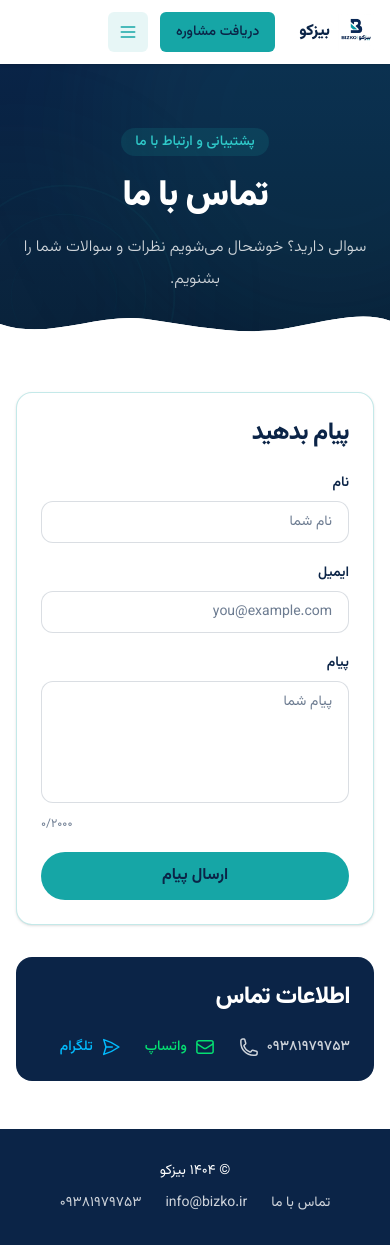
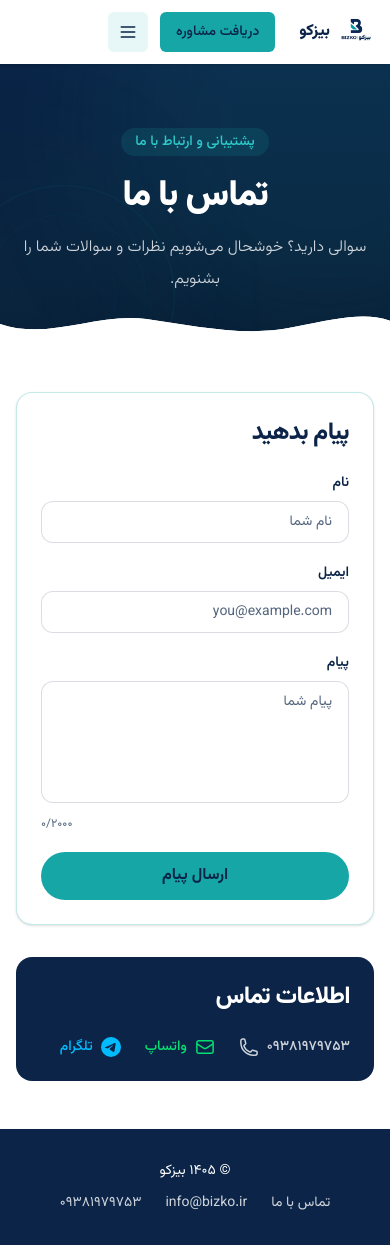
Before and after one commit to alirahnama09-hash/bizko-website, a Next.js app: page /contact in a window 390 px wide. Built offline with nearby package versions, Linux system fonts and the light colour scheme.

Commit message:
fix: P2 accessibility (forms, header, contrast), Telegram icon and dynamic footer year

```diff
--- a/app/about/page.tsx
+++ b/app/about/page.tsx
@@ -83,7 +83,7 @@ export default function AboutPage() {
       </HeroSection>
 
       <section className="mx-auto w-full max-w-3xl px-4 py-12 text-justify sm:px-6 sm:py-16">
-        <div className="space-y-5 text-base font-light leading-9 text-bizko-navy/60 sm:text-lg sm:leading-10">
+        <div className="space-y-5 text-base font-light leading-9 text-bizko-navy/70 sm:text-lg sm:leading-10">
           <p>
             بیزکو با هدف ساخت نرم‌افزارهایی شکل گرفت که صاحبان
             کسب‌وکار بتوانند واقعاً در فعالیت روزمره خود از آن‌ها استفاده
--- a/app/contact/ContactForm.tsx
+++ b/app/contact/ContactForm.tsx
@@ -1,6 +1,6 @@
 "use client";
 
-import { FormEvent, useState } from "react";
+import { FormEvent, useState, useId } from "react";
 
 const EMAIL_REGEX = /^[^\s@]+@[^\s@]+\.[^\s@]+$/;
 
@@ -12,6 +12,22 @@ export default function ContactForm() {
     "idle"
   );
   const [errorMessage, setErrorMessage] = useState("");
+
+  function resetStatusAfterEdit() {
+    setStatus((s) => (s === "error" || s === "success" ? "idle" : s));
+    setErrorMessage("");
+  }
+
+  const nameId = useId();
+  const emailId = useId();
+  const messageId = useId();
+  const errorId = useId();
+  const counterId = useId();
+
+  const nameInvalid = status === "error" && !name.trim();
+  const emailInvalid =
+    status === "error" && (!email.trim() || !EMAIL_REGEX.test(email.trim()));
+  const messageInvalid = status === "error" && !message.trim();
 
   async function handleSubmit(event: FormEvent<HTMLFormElement>) {
     event.preventDefault();
@@ -53,70 +69,94 @@ export default function ContactForm() {
     <form onSubmit={handleSubmit} className="mt-6 flex flex-col gap-5">
       <div>
         <label
-          htmlFor="name"
+          htmlFor={nameId}
           className="mb-2 block text-sm font-semibold text-bizko-navy"
         >
           نام
         </label>
         <input
-          id="name"
+          id={nameId}
           name="name"
           type="text"
           placeholder="نام شما"
           required
           value={name}
-          onChange={(e) => setName(e.target.value)}
-          className="w-full rounded-xl border border-bizko-navy/15 bg-white px-4 py-2.5 text-sm text-bizko-navy outline-none transition-colors placeholder:text-bizko-navy/60 focus:border-bizko-teal"
+          onChange={(e) => {
+            setName(e.target.value);
+            resetStatusAfterEdit();
+          }}
+          aria-invalid={nameInvalid}
+          aria-describedby={nameInvalid ? errorId : undefined}
+          className="w-full rounded-xl border border-bizko-navy/15 bg-white px-4 py-2.5 text-sm text-bizko-navy transition-colors placeholder:text-bizko-navy/70 focus-visible:outline-hidden focus-visible:ring-2 focus-visible:ring-bizko-navy-light focus-visible:ring-offset-2"
         />
       </div>
       <div>
         <label
-          htmlFor="email"
+          htmlFor={emailId}
           className="mb-2 block text-sm font-semibold text-bizko-navy"
         >
           ایمیل
         </label>
         <input
-          id="email"
+          id={emailId}
           name="email"
           type="email"
           placeholder="you@example.com"
           required
           value={email}
-          onChange={(e) => setEmail(e.target.value)}
-          className="w-full rounded-xl border border-bizko-navy/15 bg-white px-4 py-2.5 text-sm text-bizko-navy outline-none transition-colors placeholder:text-bizko-navy/60 focus:border-bizko-teal"
+          onChange={(e) => {
+            setEmail(e.target.value);
+            resetStatusAfterEdit();
+          }}
+          aria-invalid={emailInvalid}
+          aria-describedby={emailInvalid ? errorId : undefined}
+          className="w-full rounded-xl border border-bizko-navy/15 bg-white px-4 py-2.5 text-sm text-bizko-navy transition-colors placeholder:text-bizko-navy/70 focus-visible:outline-hidden focus-visible:ring-2 focus-visible:ring-bizko-navy-light focus-visible:ring-offset-2"
         />
       </div>
       <div>
         <label
-          htmlFor="message"
+          htmlFor={messageId}
           className="mb-2 block text-sm font-semibold text-bizko-navy"
         >
           پیام
         </label>
         <textarea
-          id="message"
+          id={messageId}
           name="message"
           rows={5}
           maxLength={2000}
           placeholder="پیام شما"
           required
           value={message}
-          onChange={(e) => setMessage(e.target.value)}
-          className="w-full resize-none rounded-xl border border-bizko-navy/15 bg-white px-4 py-2.5 text-sm text-bizko-navy outline-none transition-colors placeholder:text-bizko-navy/60 focus:border-bizko-teal"
+          onChange={(e) => {
+            setMessage(e.target.value);
+            resetStatusAfterEdit();
+          }}
+          aria-invalid={messageInvalid}
+          aria-describedby={[messageInvalid ? errorId : null, counterId]
+            .filter(Boolean)
+            .join(" ")}
+          className="w-full resize-none rounded-xl border border-bizko-navy/15 bg-white px-4 py-2.5 text-sm text-bizko-navy transition-colors placeholder:text-bizko-navy/70 focus-visible:outline-hidden focus-visible:ring-2 focus-visible:ring-bizko-navy-light focus-visible:ring-offset-2"
         />
-        <p className="mt-1 text-left text-xs text-bizko-navy/60">
+        <p id={counterId} className="mt-1 text-left text-xs text-bizko-navy/70">
           {message.length.toLocaleString("fa-IR")}/۲۰۰۰
         </p>
       </div>
 
       {status === "success" && (
-        <p className="rounded-xl bg-bizko-teal/10 px-4 py-3 text-sm font-semibold text-bizko-teal">
+        <p
+          role="status"
+          className="rounded-xl bg-bizko-teal/10 px-4 py-3 text-sm font-semibold text-bizko-navy"
+        >
           پیام شما ارسال شد
         </p>
       )}
       {status === "error" && (
-        <p className="rounded-xl bg-red-50 px-4 py-3 text-sm font-semibold text-red-700">
+        <p
+          id={errorId}
+          role="alert"
+          className="rounded-xl bg-red-50 px-4 py-3 text-sm font-semibold text-red-700"
+        >
           {errorMessage || "خطا، دوباره امتحان کنید"}
         </p>
       )}
--- a/app/contact/page.tsx
+++ b/app/contact/page.tsx
@@ -54,18 +54,12 @@ function TelegramIcon({ className }: { className?: string }) {
   return (
     <svg
       xmlns="http://www.w3.org/2000/svg"
-      fill="none"
       viewBox="0 0 24 24"
-      strokeWidth={1.8}
-      stroke="currentColor"
+      fill="currentColor"
       aria-hidden="true"
       className={className}
     >
-      <path
-        strokeLinecap="round"
-        strokeLinejoin="round"
-        d="M6 12L3.269 3.126A59.768 59.768 0 0121.485 12 59.77 59.77 0 013.27 20.876L5.999 12zm0 0h7.5"
-      />
+      <path d="M11.944 0A12 12 0 0 0 0 12a12 12 0 0 0 12 12 12 12 0 0 0 12-12A12 12 0 0 0 12 0a12 12 0 0 0-.056 0zm4.962 7.224c.1-.002.321.023.465.14a.506.506 0 0 1 .171.325c.016.093.036.306.02.472-.18 1.898-.962 6.502-1.36 8.627-.168.9-.499 1.201-.82 1.23-.696.065-1.225-.46-1.9-.902-1.056-.693-1.653-1.124-2.678-1.8-1.185-.78-.417-1.21.258-1.91.177-.184 3.247-2.977 3.307-3.23.007-.032.014-.15-.056-.212s-.174-.041-.249-.024c-.106.024-1.793 1.14-5.061 3.345-.48.33-.913.49-1.302.48-.428-.008-1.252-.241-1.865-.44-.752-.245-1.349-.374-1.297-.789.027-.216.325-.437.893-.663 3.498-1.524 5.83-2.529 6.998-3.014 3.332-1.386 4.025-1.627 4.476-1.635z" />
     </svg>
   );
 }
--- a/components/DemoRequestForm.tsx
+++ b/components/DemoRequestForm.tsx
@@ -1,6 +1,6 @@
 "use client";
 
-import { FormEvent, useState } from "react";
+import { FormEvent, useState, useId } from "react";
 import Link from "next/link";
 import { isDemoAvailable } from "@/lib/demos";
 
@@ -14,6 +14,19 @@ export default function DemoRequestForm({ product }: { product: string }) {
     "idle"
   );
   const [errorMessage, setErrorMessage] = useState("");
+
+  function resetStatusAfterEdit() {
+    setStatus((s) => (s === "error" || s === "success" ? "idle" : s));
+    setErrorMessage("");
+  }
+
+  const nameId = useId();
+  const emailId = useId();
+  const errorId = useId();
+
+  const nameInvalid = status === "error" && !name.trim();
+  const emailInvalid =
+    status === "error" && (!email.trim() || !EMAIL_REGEX.test(email.trim()));
 
   async function handleSubmit(event: FormEvent<HTMLFormElement>) {
     event.preventDefault();
@@ -68,49 +81,67 @@ export default function DemoRequestForm({ product }: { product: string }) {
     <form onSubmit={handleSubmit} className="mt-6 flex flex-col gap-5">
       <div>
         <label
-          htmlFor="demo-name"
+          htmlFor={nameId}
           className="mb-2 block text-sm font-semibold text-bizko-navy"
         >
           نام
         </label>
         <input
-          id="demo-name"
+          id={nameId}
           name="name"
           type="text"
+          maxLength={80}
           placeholder="نام شما"
           required
           value={name}
-          onChange={(e) => setName(e.target.value)}
-          className="w-full rounded-xl border border-bizko-navy/15 bg-white px-4 py-2.5 text-sm text-bizko-navy outline-none transition-colors placeholder:text-bizko-navy/60 focus:border-bizko-teal"
+          onChange={(e) => {
+            setName(e.target.value);
+            resetStatusAfterEdit();
+          }}
+          aria-invalid={nameInvalid}
+          aria-describedby={nameInvalid ? errorId : undefined}
+          className="w-full rounded-xl border border-bizko-navy/15 bg-white px-4 py-2.5 text-sm text-bizko-navy transition-colors placeholder:text-bizko-navy/70 focus-visible:outline-hidden focus-visible:ring-2 focus-visible:ring-bizko-navy-light focus-visible:ring-offset-2"
         />
       </div>
       <div>
         <label
-          htmlFor="demo-email"
+          htmlFor={emailId}
           className="mb-2 block text-sm font-semibold text-bizko-navy"
         >
           ایمیل
         </label>
         <input
-          id="demo-email"
+          id={emailId}
           name="email"
           type="email"
           placeholder="you@example.com"
           required
           value={email}
-          onChange={(e) => setEmail(e.target.value)}
-          className="w-full rounded-xl border border-bizko-navy/15 bg-white px-4 py-2.5 text-sm text-bizko-navy outline-none transition-colors placeholder:text-bizko-navy/60 focus:border-bizko-teal"
+          onChange={(e) => {
+            setEmail(e.target.value);
+            resetStatusAfterEdit();
+          }}
+          aria-invalid={emailInvalid}
+          aria-describedby={emailInvalid ? errorId : undefined}
+          className="w-full rounded-xl border border-bizko-navy/15 bg-white px-4 py-2.5 text-sm text-bizko-navy transition-colors placeholder:text-bizko-navy/70 focus-visible:outline-hidden focus-visible:ring-2 focus-visible:ring-bizko-navy-light focus-visible:ring-offset-2"
         />
       </div>
 
       {status === "success" && (
-        <p className="rounded-xl bg-bizko-teal/10 px-4 py-3 text-sm font-semibold text-bizko-teal">
+        <p
+          role="status"
+          className="rounded-xl bg-bizko-teal/10 px-4 py-3 text-sm font-semibold text-bizko-navy"
+        >
           درخواست شما ثبت شد؛ پس از تأیید، لینک دانلود به ایمیل شما ارسال
           می‌شود.
         </p>
       )}
       {status === "error" && (
-        <p className="rounded-xl bg-red-50 px-4 py-3 text-sm font-semibold text-red-700">
+        <p
+          id={errorId}
+          role="alert"
+          className="rounded-xl bg-red-50 px-4 py-3 text-sm font-semibold text-red-700"
+        >
           {errorMessage || "خطا، دوباره امتحان کنید"}
         </p>
       )}
--- a/components/Footer.tsx
+++ b/components/Footer.tsx
@@ -1,10 +1,14 @@
 import Link from "next/link";
+
+const currentPersianYear = new Intl.DateTimeFormat("fa-IR-u-ca-persian", {
+  year: "numeric",
+}).format(new Date());
 
 export default function Footer() {
   return (
     <footer className="bg-bizko-navy text-white">
       <div className="mx-auto flex w-full max-w-6xl flex-col items-center gap-3 px-4 py-8 text-center sm:flex-row sm:justify-between sm:px-6">
-        <p className="text-sm">© ۱۴۰۴ بیزکو</p>
+        <p className="text-sm">© {currentPersianYear} بیزکو</p>
         <div className="flex items-center gap-6 text-sm">
           <Link
             href="/contact"
--- a/components/Header.tsx
+++ b/components/Header.tsx
@@ -15,7 +15,8 @@ const NAV_LINKS = [
 
 export default function Header() {
   const pathname = usePathname();
-  const [menuOpen, setMenuOpen] = useState(false);
+  const [openedPath, setOpenedPath] = useState<string | null>(null);
+  const menuOpen = openedPath === pathname;
 
   return (
     <header className="sticky top-0 z-50 bg-white shadow-sm">
@@ -36,7 +37,7 @@ export default function Header() {
         </Link>
 
         <div className="flex min-w-0 flex-1 items-center justify-between gap-6">
-          <nav aria-label="Global" className="hidden md:block">
+          <nav aria-label="منوی اصلی" className="hidden md:block">
             <ul className="flex items-center gap-6 text-sm">
               {NAV_LINKS.map((link) => {
                 const isActive =
@@ -49,7 +50,7 @@ export default function Header() {
                       aria-current={isActive ? "page" : undefined}
                       className={`whitespace-nowrap font-semibold transition-colors ${
                         isActive
-                          ? "text-bizko-teal"
+                          ? "text-bizko-navy underline decoration-bizko-teal decoration-2 underline-offset-8"
                           : "text-bizko-navy/80 hover:text-bizko-teal"
                       }`}
                     >
@@ -70,10 +71,15 @@ export default function Header() {
             </Link>
             <button
               type="button"
-              onClick={() => setMenuOpen((open) => !open)}
+              onClick={() =>
+                setOpenedPath((current) =>
+                  current === null ? pathname : null
+                )
+              }
               aria-expanded={menuOpen}
-              aria-label="باز کردن منو"
-              className="rounded-md bg-bizko-teal/10 p-2.5 text-bizko-teal transition-colors hover:bg-bizko-teal/20 md:hidden"
+              aria-controls="mobile-menu"
+              aria-label={menuOpen ? "بستن منو" : "باز کردن منو"}
+              className="rounded-md bg-bizko-teal/10 p-2.5 text-bizko-navy transition-colors hover:bg-bizko-teal/20 md:hidden"
             >
               {menuOpen ? (
                 <svg
@@ -107,7 +113,8 @@ export default function Header() {
 
       {menuOpen && (
         <nav
-          aria-label="Mobile"
+          id="mobile-menu"
+          aria-label="منوی موبایل"
           className="border-t border-bizko-navy/10 bg-white shadow-lg md:hidden"
         >
           <ul className="flex flex-col gap-1 px-4 py-3">
@@ -119,11 +126,11 @@ export default function Header() {
                 <li key={link.href}>
                   <Link
                     href={link.href}
-                    onClick={() => setMenuOpen(false)}
+                    onClick={() => setOpenedPath(null)}
                     aria-current={isActive ? "page" : undefined}
                     className={`block rounded-md px-3 py-2.5 text-sm font-semibold transition-colors ${
                       isActive
-                        ? "bg-bizko-teal/10 text-bizko-teal"
+                        ? "bg-bizko-teal/10 text-bizko-navy"
                         : "text-bizko-navy/80 hover:bg-bizko-navy/5 hover:text-bizko-teal"
                     }`}
                   >
--- a/components/ScreenshotFrame.tsx
+++ b/components/ScreenshotFrame.tsx
@@ -22,7 +22,7 @@ export default function ScreenshotFrame({
   const bar =
     variant === "hero" ? "border-white/10 bg-white/5" : "border-bizko-navy/5 bg-bizko-navy/[0.03]";
   const label =
-    variant === "hero" ? "text-white/60" : "text-bizko-navy/60";
+    variant === "hero" ? "text-white/60" : "text-bizko-navy/70";
 
   return (
     <div
```
Also changed, not shown: app/bizcofood/page.tsx (+4 -4 lines), app/bizko-market/page.tsx (+4 -4 lines).
